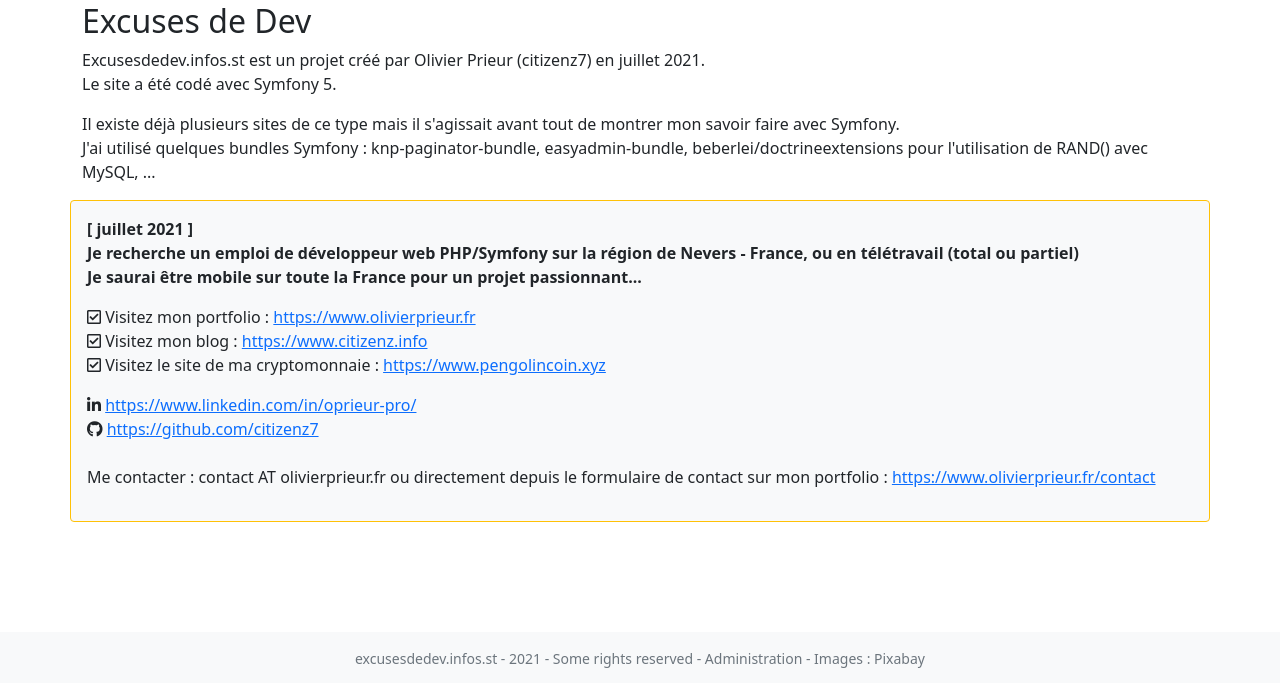
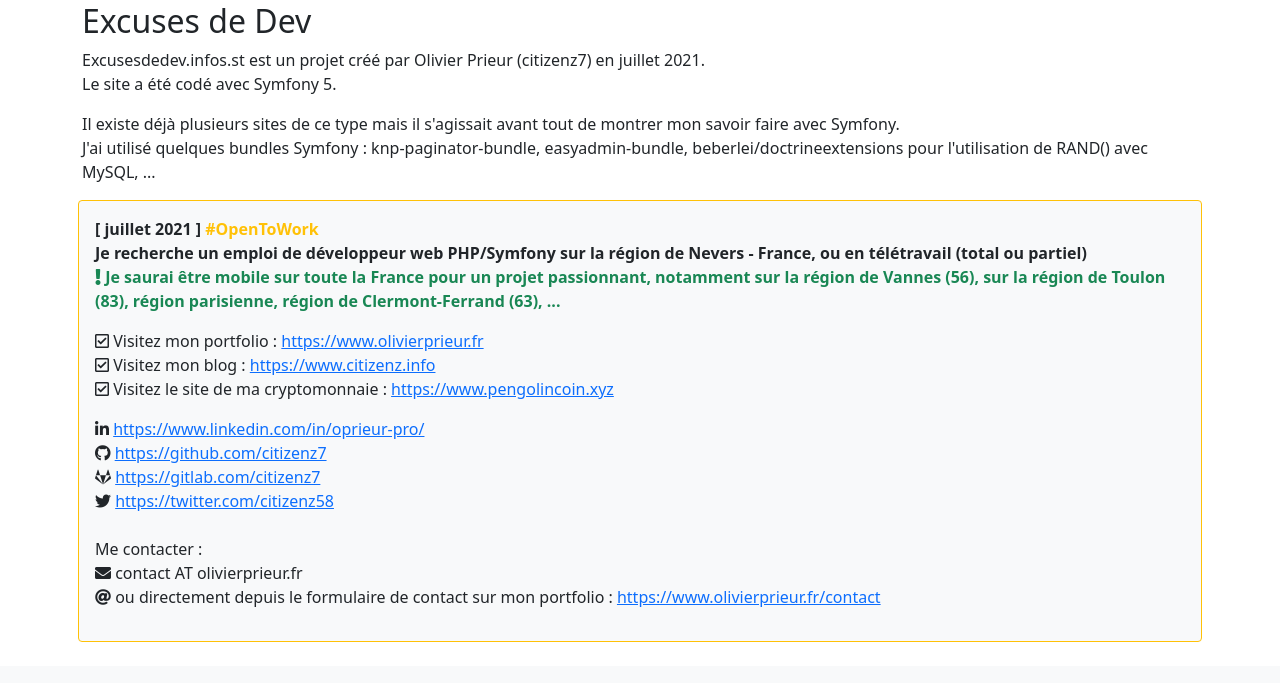
Before and after one commit to citizenz7/excusesdedev, a Symfony app: template templates/home/apropos.html.twig in a window 1280 px wide. Shown: the part 115-798 px from the top of the page. Run offline with Twig, Linux system fonts and the light colour scheme; the template is opened without the code that fills it, so the values that code supplies are empty; some libraries are stand-ins or nearby versions.

Commit message:
Corrections A propos, templates, lien Azote footer

```diff
--- a/templates/base.html.twig
+++ b/templates/base.html.twig
@@ -54,14 +54,18 @@
     </main>
 
     <footer class="footer mt-auto py-3 bg-light">
-        <div class="container d-flex justify-content-center">
-            <span class="text-muted small">
+        <div class="container">
+            <p class="text-muted small text-center">
                 excusesdedev.infos.st - 2021 -
-                Some rights reserved -
+                Some rights reserved
+                <br>
                 <a class="text-decoration-none text-muted" href="{{ path('admin') }}">Administration</a> -
                 Images : <a href="https://pixabay.com" target="_blank"
-                    class="text-decoration-none text-muted">Pixabay</a>
-            </span>
+                    class="text-decoration-none text-muted">Pixabay</a> -
+                    <a href='http://www.azote.org/' title='Nom de domaine' target='_blank'>
+                        <img src='http://www.azote.org/pub/azote_80_15_gris.gif' alt='Nom de domaine' border="0" />
+                    </a>
+            </p>
         </div>
     </footer>
 
--- a/templates/home/apropos.html.twig
+++ b/templates/home/apropos.html.twig
@@ -20,14 +20,17 @@
     </div>
 </div>
 
-<div class="row">
-    <div class="col bg-light rounded border-warning border p-3">
+<div class="row mb-4">
+    <div class="col bg-light rounded border-warning border p-3 mx-2">
         <p class="fw-bold">
-            [ juillet 2021 ]<br>
+            [ juillet 2021 ] <span class="text-warning fw-bold">#OpenToWork</span>
+            <br>
             Je recherche un emploi de développeur web PHP/Symfony sur la région de Nevers - France, ou en télétravail
             (total ou partiel)
             <br>
-            Je saurai être mobile sur toute la France pour un projet passionnant...
+            <span class="text-success"><i class="fas fa-exclamation"></i> Je saurai être mobile sur toute la France pour
+                un projet passionnant, notamment sur la région de Vannes (56), sur la région de Toulon (83), région
+                parisienne, région de Clermont-Ferrand (63), ...</span>
         </p>
         <p>
             <i class="far fa-check-square"></i> Visitez mon portfolio : <a href="https://www.olivierprieur.fr"
@@ -45,9 +48,17 @@
             <br>
             <i class="fab fa-github"></i> <a href="https://github.com/citizenz7"
                 target="_blank">https://github.com/citizenz7</a>
+            <br>
+            <i class="fab fa-gitlab"></i> <a href="https://gitlab.com/citizenz7"
+                target="_blank">https://gitlab.com/citizenz7</a>
+            <br>
+            <i class="fab fa-twitter"></i> <a href="https://twitter.com/citizenz58"
+                target="_blank">https://twitter.com/citizenz58</a>
         </p>
         <p class="mt-4">
-            Me contacter : contact AT olivierprieur.fr ou directement depuis le formulaire de contact sur mon portfolio
+            Me contacter :<br>
+            <i class="fas fa-envelope"></i> contact AT olivierprieur.fr<br>
+            <i class="fas fa-at"></i> ou directement depuis le formulaire de contact sur mon portfolio
             : <a href="https://www.olivierprieur.fr/contact" target="_blank">https://www.olivierprieur.fr/contact</a>
         </p>
     </div>
```
